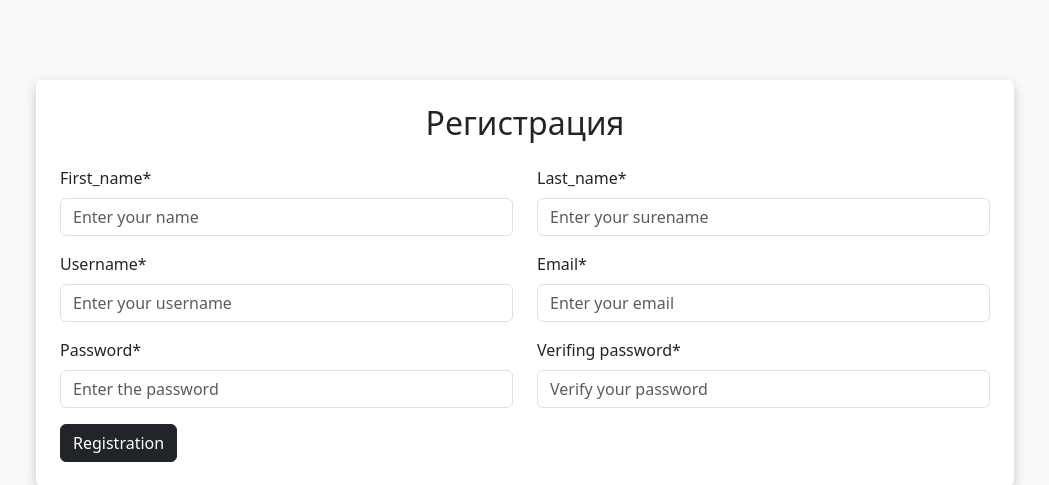
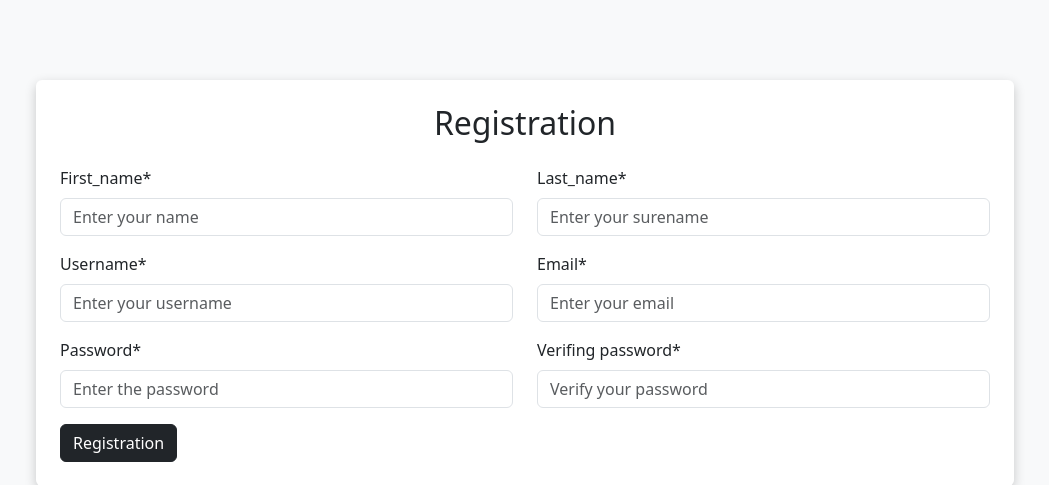
Before and after one commit to Ismoil1212/Authorisation, a Django app: page /user/registration/ in a window 1280 px wide. Shown: the part 173-658 px from the top of the page, without its empty margins (115-1164 px from the left). Run offline with Django 5.2, Linux system fonts and the light colour scheme; some libraries are stand-ins or nearby versions.

Commit message:
last commit

```diff
--- a/users/templates/users/registration.html
+++ b/users/templates/users/registration.html
@@ -10,7 +10,7 @@
     <div class="container mt-5">
         <div class="row justify-content-center">
             <div class="col-md-9 bg-white p-4 mb-5 mx-2 rounded custom-shadow">
-                <h2 class="text-center mb-4">Регистрация</h2>
+                <h2 class="text-center mb-4">Registration</h2>
                 <form action="{% url "users:registration" %}" method="post">
                     {% csrf_token %}
                     <div class="row">
```
